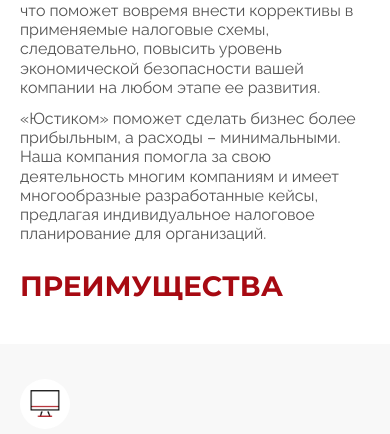
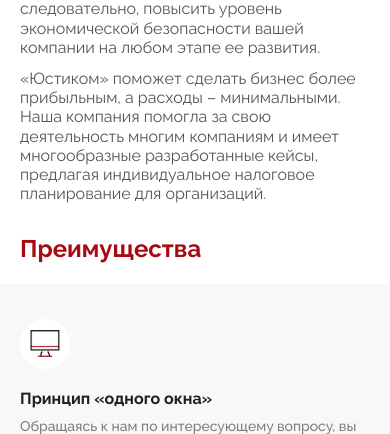
Before and after one commit to YuriyBevov/usticom, a Node project: template src/pug/content.pug in a window 390 px wide. Shown: the part 6066-6500 px from the top of the page. Run offline with Node 20 templates, Linux system fonts and the light colour scheme; the template is opened without the code that fills it, so the values that code supplies are empty; some libraries are stand-ins or nearby versions.

Commit message:
add events-page responsive

```diff
--- a/build/assets/main.css
+++ b/build/assets/main.css
@@ -1517,28 +1517,12 @@
 }
 @media (max-width: 533px) {
   .lw-section-title {
-    font-size: 18px;
+    font-size: 22px;
   }
 }
 .lw-accent-title, .content-section .title {
   display: inline-block;
-  font-family: var(--alt-font-family);
-  font-size: 36px;
-  font-weight: 700;
-  margin: 15px 0;
-  margin-bottom: 40px;
-  text-transform: uppercase;
   color: var(--accent);
-}
-@media (max-width: 1280px) {
-  .lw-accent-title, .content-section .title {
-    font-size: 32px;
-  }
-}
-@media (max-width: 1023px) {
-  .lw-accent-title, .content-section .title {
-    font-size: 28px;
-  }
 }
 .lw-subtitle, .content-section .subtitle {
   display: inline-block;
--- a/src/pug/sections/content-pages/events.pug
+++ b/src/pug/sections/content-pages/events.pug
@@ -6,6 +6,8 @@
   title: 'События',
   img: 'page-header-bg.jpg'
 })
+
+include ../../components/breadcrumbs
 
 .lw-container-thin.info-block
   .info-block__sidebar
--- a/src/styles/_common.scss
+++ b/src/styles/_common.scss
@@ -67,27 +67,13 @@
     }
 
     @include m-b-mobile-lg-down {
-      font-size: 18px;
+      font-size: 22px;
     }
   }
 
   &-accent-title {
     display: inline-block;
-    font-family: var(--alt-font-family);
-    font-size: 36px;
-    font-weight: 700;
-    margin: 15px 0;
-    margin-bottom: 40px;
-    text-transform: uppercase;
     color: var(--accent);
-
-    @include m-b-down(1280px) {
-      font-size: 32px;
-    }
-
-    @include m-b-laptop-down {
-      font-size: 28px;
-    }
   }
 
   &-subtitle {
--- a/src/styles/components/_inner-page-top.scss
+++ b/src/styles/components/_inner-page-top.scss
@@ -8,8 +8,13 @@
     max-height: 360px;
   }
 
+  @include m-b-down(960px) {
+    margin-bottom: 30px;
+  }
+
   @include m-b-tablet-down {
     max-height: 300px;
+    margin-bottom: 20px;
   }
 
   @include m-b-mobile-lg-down {
--- a/src/styles/components/_news-card.scss
+++ b/src/styles/components/_news-card.scss
@@ -12,14 +12,26 @@
         transform: scale(1.03);
       }
     }
+
+    @include m-b-mobile-lg-down {
+      grid-template-columns: 1fr;
+      grid-gap: 16px;
+    }
   }
 
   &__image-wrapper {
     overflow: hidden;
     img {
-      height: 100%;
+      display: block;
+      height: auto;
       transform: scale(1.01);
       transition: transform var(--slow-transition);
+
+      @include m-b-mobile-lg-down {
+        width: 100%;
+        height: auto;
+        max-height: 400px;
+      }
     }
   }
 
@@ -44,6 +56,10 @@
     color: var(--primary);
 
     @include text-truncate(2);
+
+    @include m-b-tablet-down {
+      font-size: 16px;
+    }
   }
 
   &__desc {
@@ -53,5 +69,13 @@
     color: var(--text);
 
     @include text-truncate(3);
+
+    @include m-b-tablet-down {
+      font-size: 16px;
+    }
+
+    @include m-b-mobile-lg-down {
+      @include text-truncate(5);
+    }
   }
 }
--- a/src/styles/components/_section-header.scss
+++ b/src/styles/components/_section-header.scss
@@ -3,6 +3,10 @@
   align-items: baseline;
   justify-content: space-between;
   margin-bottom: 32px;
+
+  .lw-accent-title {
+    margin-bottom: 0;
+  }
 
   @include m-b-desktop-down {
     margin-bottom: 24px;
--- a/src/styles/sections/_content-section.scss
+++ b/src/styles/sections/_content-section.scss
@@ -13,6 +13,20 @@
 
   .title {
     @extend .lw-accent-title;
+    font-family: var(--alt-font-family);
+    font-size: 36px;
+    font-weight: 700;
+    margin: 15px 0;
+    margin-bottom: 40px;
+    text-transform: uppercase;
+
+    @include m-b-down(1280px) {
+      font-size: 32px;
+    }
+
+    @include m-b-laptop-down {
+      font-size: 28px;
+    }
   }
 
   .subtitle {
```
Also changed, not shown: other parts of build/assets/main.css (+65 -1 lines), src/assets/icons/icon-fb.svg, src/assets/icons/icon-tg.svg, src/assets/img/news-card-img.jpg, 5 other files.
